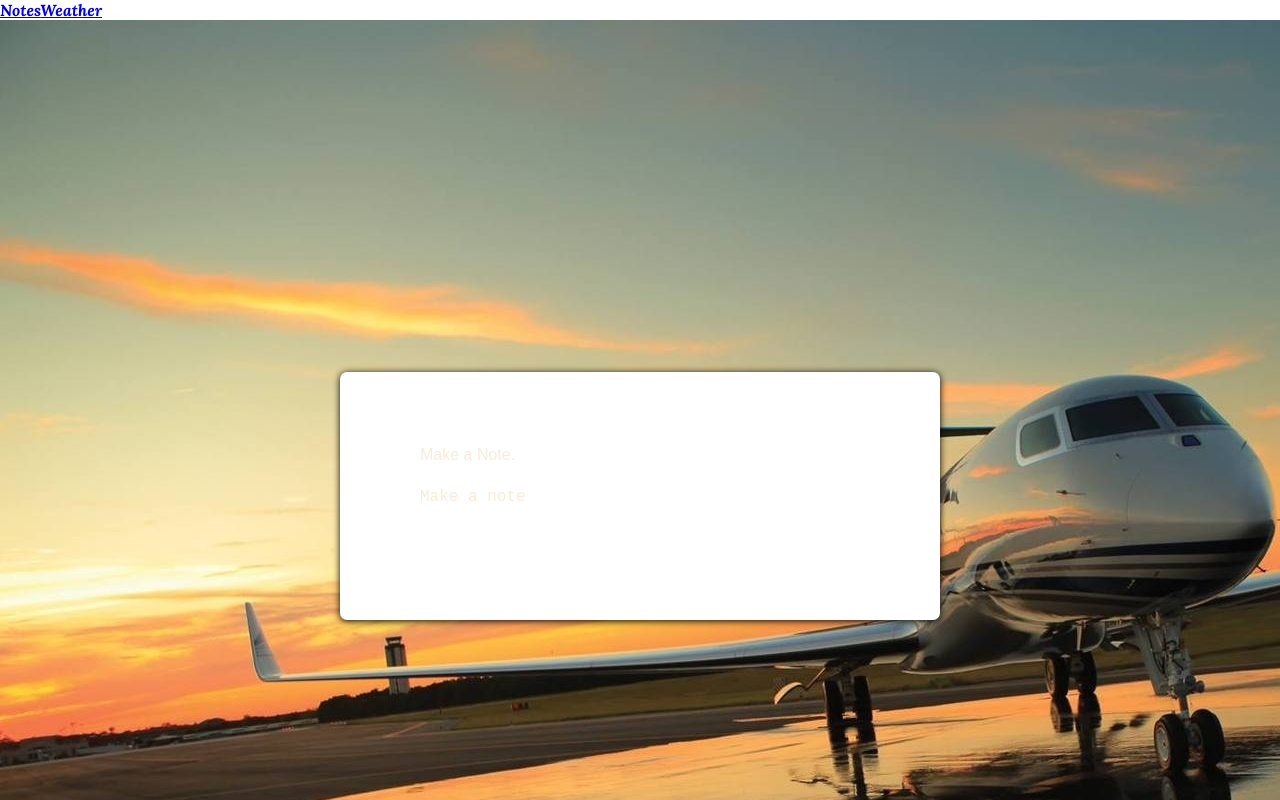
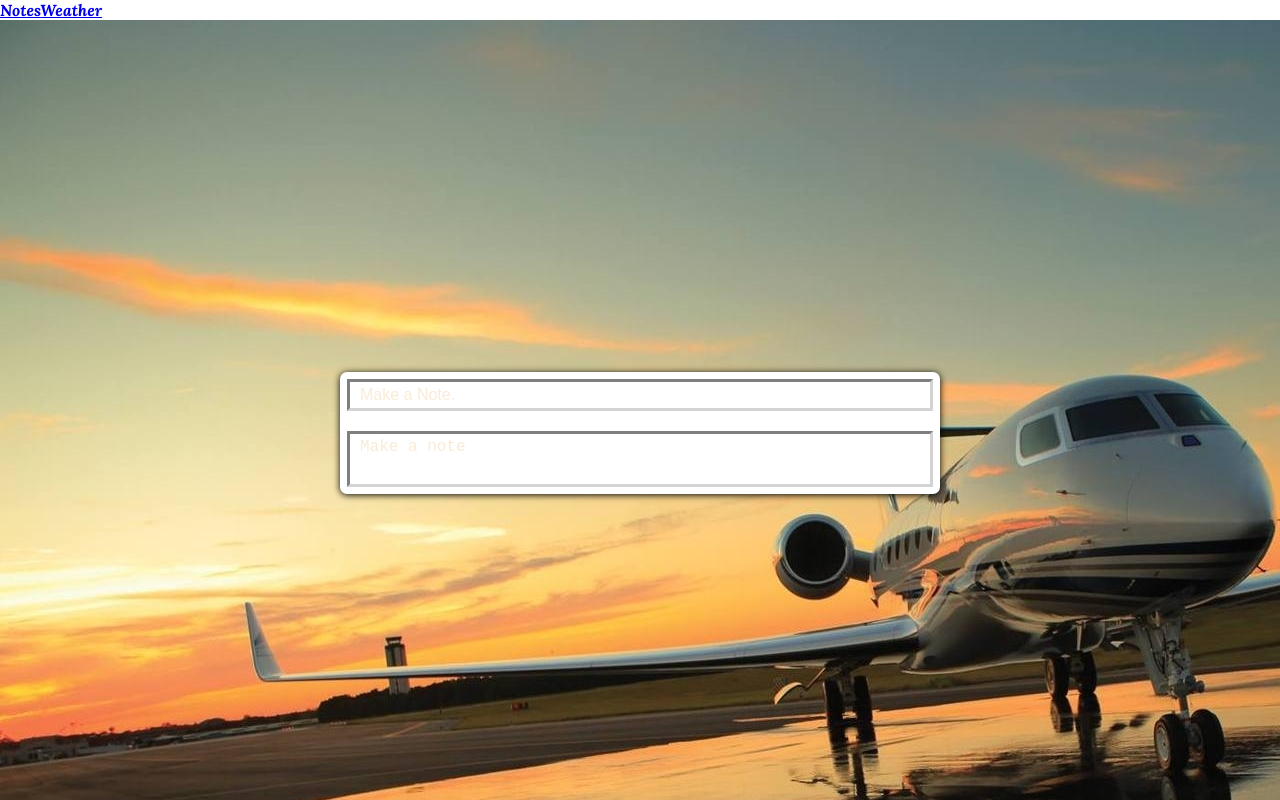
Before and after one commit to sdsartor/pilot-mate, a React (Create React App) app in the folder pilot-mate/: page /Notes in a window 1280 px wide. Shown: the top 800 px of the page. Built offline with nearby package versions, Linux system fonts and the light colour scheme; a web font is replaced by a local one.

Commit message:
updated notes page

```diff
--- a/pilot-mate/src/App.js
+++ b/pilot-mate/src/App.js
@@ -6,6 +6,7 @@ import Weather from './pages/weather'
 import Header from './component/dashboard';
 
 import CreateArea from './pages/Area';
+import Notes from './pages/notes';
 
 
 function App() {
@@ -21,7 +22,7 @@ function App() {
             />
             <Route
             path='/Notes'
-            element= {<CreateArea />}
+            element= {<div><CreateArea /><Notes /></div>}
             />
             <Route
             path="/Weather"
--- a/pilot-mate/src/index.css
+++ b/pilot-mate/src/index.css
@@ -118,35 +118,36 @@ form {
   width: 600px;
   margin: 32px auto 50px auto;
   background: #fff;
-  padding: 70px;
+  padding: 7px;
   border-radius: 7px;
   box-shadow: 0 1px 7px black;
+  color: #5f6368;
 
 }
 
 form input{
   width: 100%;
   border: none;
-  margin: 4px 10px;
+  padding: 4px 10px;
   margin-bottom: 20px;
   outline: none;
   font-size: 1rem;
-  resize: none
+  resize: none;
 }
 
 form textarea {
   width: 100%;
   border: none;
-  margin: 4px 10px;
-  margin-bottom: 20px;
+  padding: 4px 10px;
   outline: none;
   font-size: 1rem;
   resize: none
 }
 
 .background {
-  background-image: url(./assets/private_plane-wallpaper-1920x1200.jpg);
+  background: url(./assets/private_plane-wallpaper-1920x1200.jpg) no-repeat;
   width: 100%;
   padding: 20rem;
 
+
 }
--- a/pilot-mate/src/pages/Area.js
+++ b/pilot-mate/src/pages/Area.js
@@ -4,8 +4,8 @@ function CreateArea(props) {
     return (
         <div className="background">
             <form>
-                <input type="text" placeholder="Make a Note." name="Title" />
-                <p>
+                <input type="text" placeholder="Make a Note." name="Title" style={{border:"3px inset lightgray"}} />
+                <p style={{border:"3px inset lightgray"}}>
                     <textarea name="content" placeholder="Make a note" ></textarea>
                 </p>
             </form>
--- a/pilot-mate/src/pages/notes.js
+++ b/pilot-mate/src/pages/notes.js
@@ -1,4 +1,5 @@
 import React, { Component, useState } from 'react';
+import { createRoutesFromChildren } from 'react-router-dom';
 
 function Notes(props) {
 return (
@@ -7,7 +8,6 @@ return (
         <p>Hey how's it going</p>
     </div>
 )
-
 
 // const { google } = require('googleapis')
 // //apiKey = AIzaSyCjY3B87Bu91BriWJQd68cjY9LpLCKBQbE
--- a/pilot-mate/src/pages/weather.js
+++ b/pilot-mate/src/pages/weather.js
@@ -16,7 +16,7 @@ const [location, setLocation] = useState('')
   }
 
     return (
-    <div className='Weather'>
+    <div id='background2' className='Weather'>
   <div className='search'>
   <input value={location} onChange={event => setLocation(event.target.value)}
   onKeyPress={searchLocation}
```
